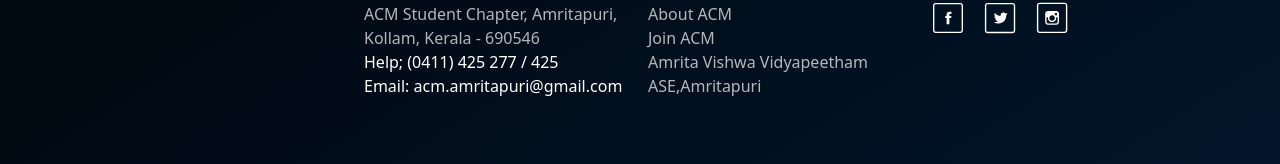
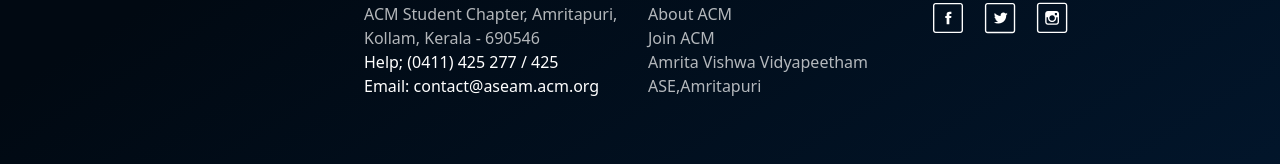
Before and after one commit to ADITHYASNAIR2021/acm-official-website, a Next.js app: page / in a window 1280 px wide. Shown: the part 5822-5986 px from the top of the page. Built offline with nearby package versions, Linux system fonts and the light colour scheme; a web font is replaced by a local one.

Commit message:
Updated mail id

```diff
--- a/components/Footer.js
+++ b/components/Footer.js
@@ -33,7 +33,7 @@
             <p className="opacity-[70%]">ACM Student Chapter, Amritapuri,</p>
             <p className="opacity-[70%]"> Kollam, Kerala - 690546</p>
             <p >Help; (0411) 425 277 / 425</p>
-            <p >Email: acm.amritapuri@gmail.com</p>
+            <p >Email: contact@aseam.acm.org</p>
           </div>
           <div>
             <h5 className="font-bold mb-2.5 text-xl">Quick Links</h5>
```
